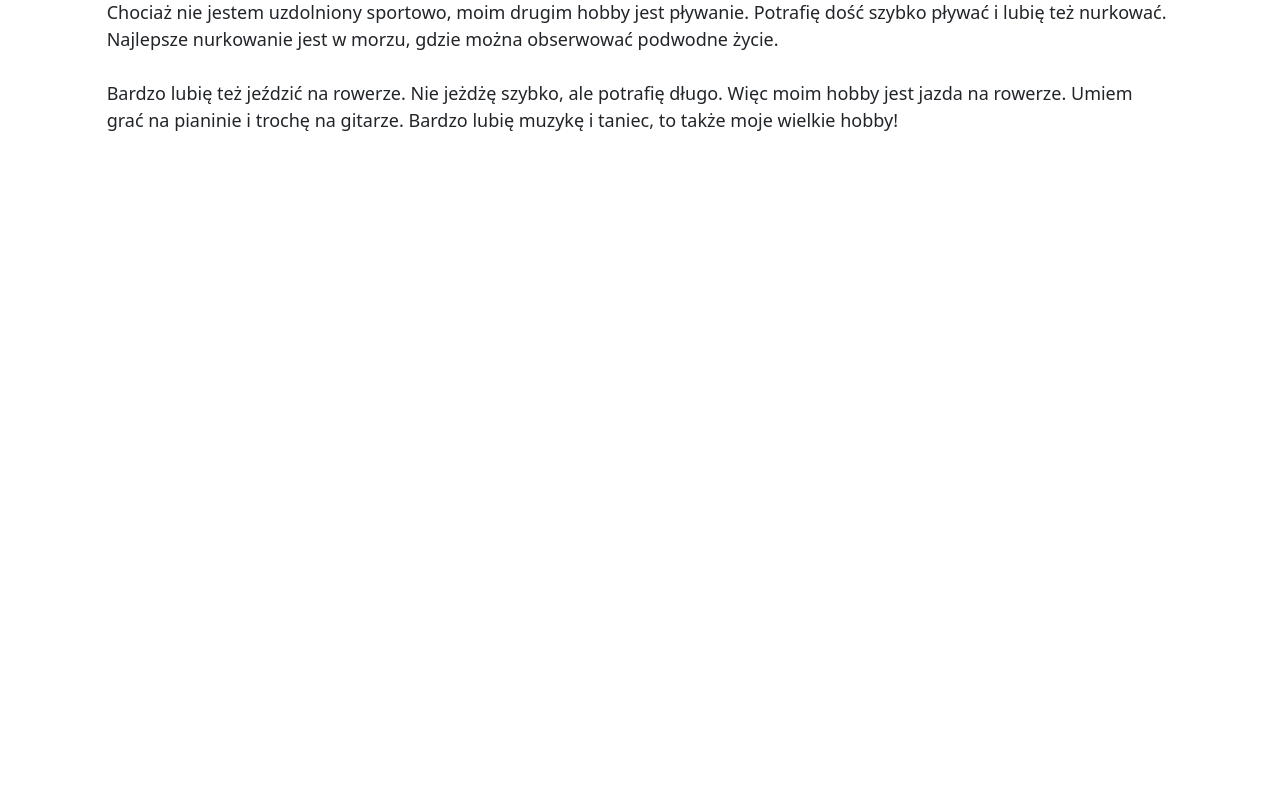
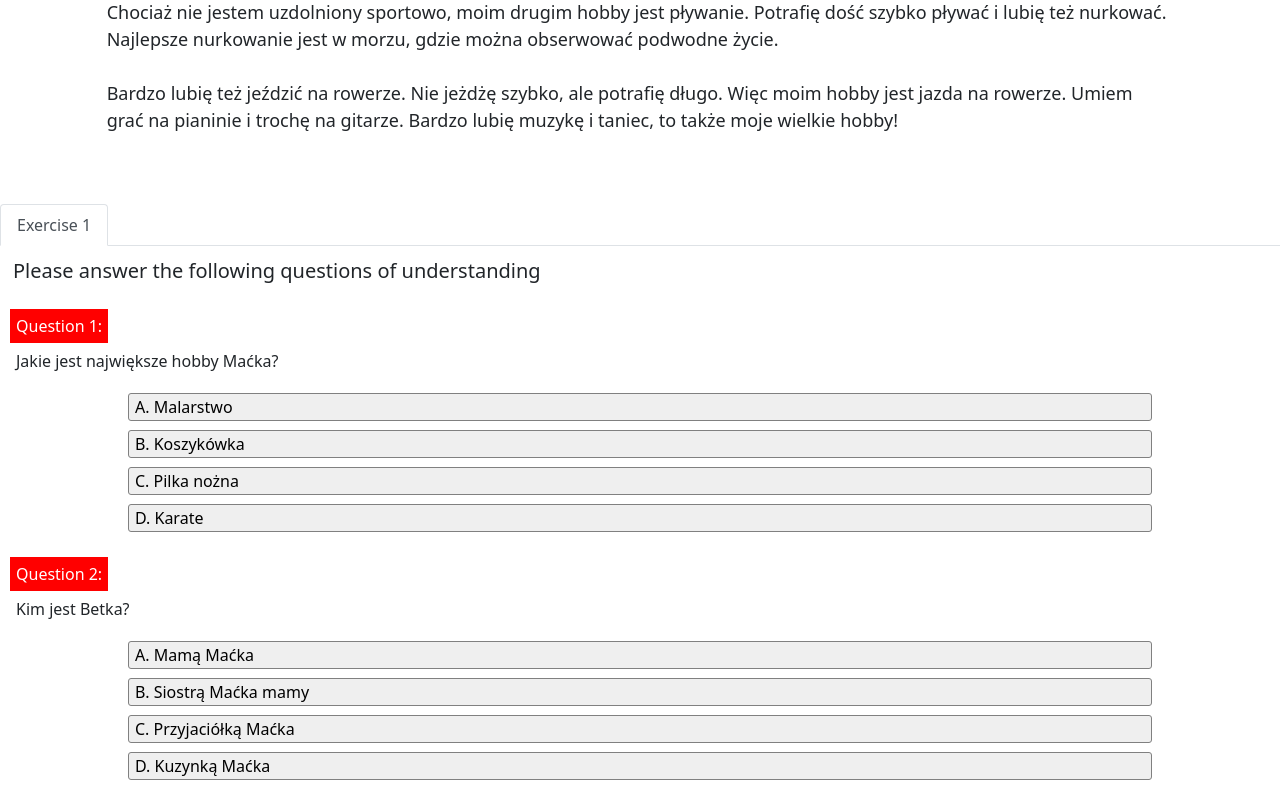
Before and after one commit to Fudal96/ReadingPolish, an Angular app: page /ReadingPolish/a1-co-lubie-robic in a window 1280 px wide. Shown: the part 719-1519 px from the top of the page. Before the commit the page ends 923 px from the top, so only its background shows below. Built offline with nearby package versions, Linux system fonts and the light colour scheme.

Commit message:
Quiz started

```diff
--- a/src/app/a1stories/a1-co-lubie-robic/a1-co-lubie-robic.component.html
+++ b/src/app/a1stories/a1-co-lubie-robic/a1-co-lubie-robic.component.html
@@ -69,4 +69,42 @@
       </tab>
     </tabset>
   </section>
+
+  <!---------------Exercises-------------------->
+
+  <section class="exercises-wrap">
+    <tabset class="exercises-tabs">
+      <tab heading="Exercise 1">
+        <h5>Please answer the following questions of understanding</h5>
+
+        <div class="question-wrapper">
+          <div class="question">
+            <span>Question 1:</span>
+            <p>Jakie jest największe hobby Maćka?</p>
+          </div>
+          <div class="answers">
+            <button  data-answer="correct" (click)="checkAnswer($event)">A. Malarstwo</button>
+            <button data-answer="false" (click)="checkAnswer($event)">B. Koszykówka</button>
+            <button data-answer="false" (click)="checkAnswer($event)">C. Pilka nożna</button>
+            <button data-answer="false" (click)="checkAnswer($event)">D. Karate</button>
+          </div>
+        </div>
+
+        <div class="question-wrapper">
+          <div class="question">
+            <span>Question 2:</span>
+            <p>Kim jest Betka?</p>
+          </div>
+          <div class="answers">
+            <button  data-answer="false" (click)="checkAnswer($event)">A. Mamą Maćka</button>
+            <button data-answer="false" (click)="checkAnswer($event)">B. Siostrą Maćka mamy</button>
+            <button data-answer="correct" (click)="checkAnswer($event)">C. Przyjaciółką Maćka</button>
+            <button data-answer="false" (click)="checkAnswer($event)">D. Kuzynką Maćka</button>
+          </div>
+        </div>
+
+      </tab>
+    </tabset>
+  </section>
+
 </main>
--- a/src/app/a1stories/a1-co-lubie-robic/a1-co-lubie-robic.component.scss
+++ b/src/app/a1stories/a1-co-lubie-robic/a1-co-lubie-robic.component.scss
@@ -15,7 +15,58 @@ main {
 h3 {
   padding: 13px;
 }
+h5 {
+  padding: 13px;
+}
 
 .pol {
   font-size: 18px;
 }
+
+.question-wrapper {
+  margin-bottom: 20px;
+}
+.question {
+  padding: 10px;
+}
+
+.question span {
+  background-color: red;
+  padding: 6px;
+  color: white;
+}
+
+.question p {
+  padding: 6px;
+  margin-top: 5px;
+}
+
+.answers {
+  margin-top: -12px;
+  display: flex;
+  flex-direction: column;
+  gap: 9px;
+}
+
+.answers.disable {
+  pointer-events: none;
+  opacity: 0.5;
+}
+
+.answers button {
+  width: 80%;
+  margin: auto;
+  text-align: left;
+  border-radius: 3px;
+  border: 1px solid gray;
+}
+
+.answers button.correct {
+  background-color: green;
+  color: white;
+}
+
+.answers button.false {
+  background-color: red;
+  color: white;
+}
--- a/src/app/a1stories/a1-co-lubie-robic/a1-co-lubie-robic.component.ts
+++ b/src/app/a1stories/a1-co-lubie-robic/a1-co-lubie-robic.component.ts
@@ -7,4 +7,30 @@ import { Component } from '@angular/core';
 })
 export class A1CoLubieRobicComponent {
 
+points = 0;
+
+
+
+
+
+
+  checkAnswer(event: any) {
+    const answer = event.target.dataset.answer;
+    const element = event.target
+    const parent = event.target.parentElement;
+    if (answer === 'correct') {
+      element.classList.add('correct')
+     parent.classList.add('disable')
+     this.points++;
+     console.log(this.points)
+    } else if (answer === 'false') {
+      element.classList.add('false')
+      parent.classList.add('disable')
+    } else {
+      console.log('error')
+    }
+  }
+
+
+
 }
```
Also changed, not shown: 3 other files (tests, documents, lock files or other folders).
